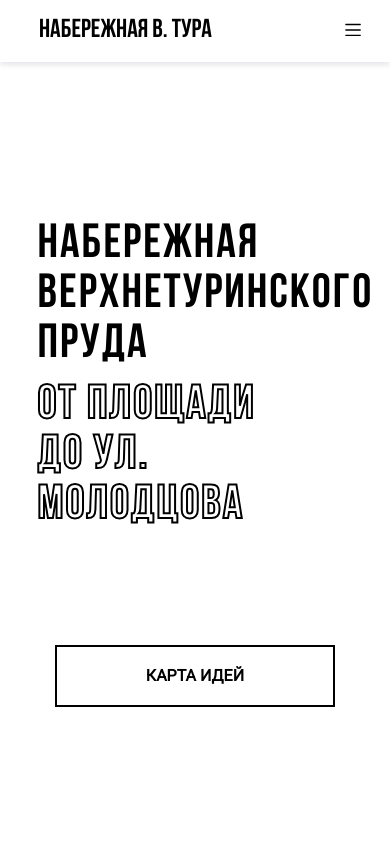
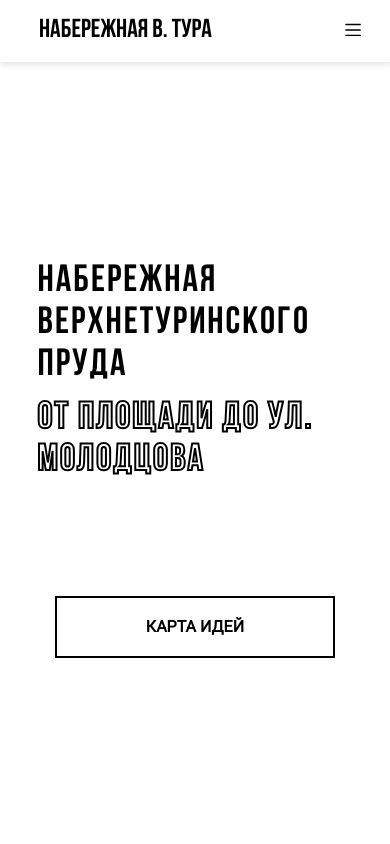
Before and after one commit to designunit/tura, a Next.js app: page / in a window 390 px wide. Shown: the top 844 px of the page. Built offline with nearby package versions, Linux system fonts and the light colour scheme.

Commit message:
fix mobile hero

```diff
--- a/src/components/Step/styles.module.css
+++ b/src/components/Step/styles.module.css
@@ -2,7 +2,6 @@
     display: flex;
     flex-direction: column;
     justify-content: flex-start;
-    /* align-items: center; */
 
     width: 190px;
     margin-right: 24px;
--- a/src/components/Title/styles.module.css
+++ b/src/components/Title/styles.module.css
@@ -38,8 +38,8 @@
         text-align: center;
     }
     .h1 {
-        font-size: 48px;
-        line-height: 50px;
+        font-size: 38px;
+        line-height: 42px;
     }
     .h2 {
         font-size: 48px;
```
